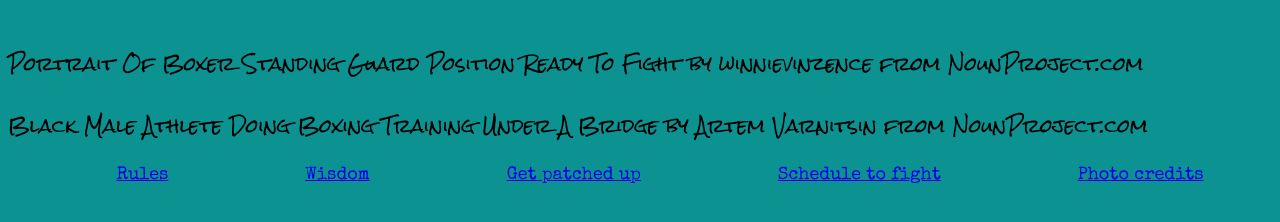
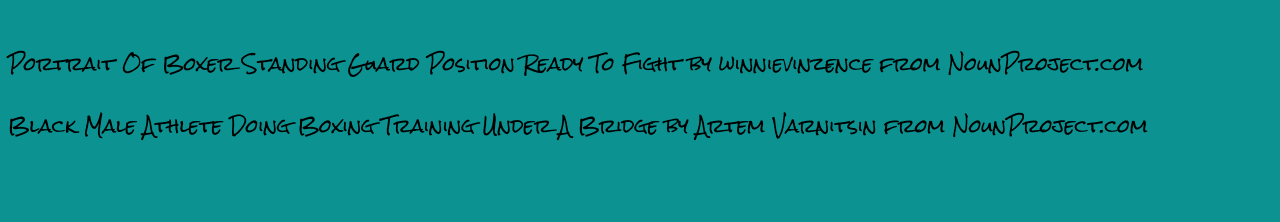
Before and after one commit to MeatSim/responsive-club-website, a plain HTML site: page credits.html in a window 1280 px wide. Shown: the part 214-436 px from the top of the page. Drawn offline with nearby package versions, Linux system fonts and the light colour scheme; a web font is replaced by a local one.

Commit message:
Delete footer from credits page

```diff
--- a/credits.html
+++ b/credits.html
@@ -36,16 +36,5 @@
             <p>Black Male Athlete Doing Boxing Training Under A Bridge by Artem Varnitsin from NounProject.com</p>
         </section>
     </main>
-   <footer>
-        <nav class="desktop">
-           <ul>
-               <li><a href="#rules">Rules</a></li>
-               <li><a href="#quotes">Wisdom</a></li>
-               <li><a href="#">Get patched up</a></li>
-               <li><a href="#">Schedule to fight</a></li>
-               <li><a href="credits.html">Photo credits</a></li>
-           </ul>
-       </nav>
-   </footer>
 </body>
 </html>
```
